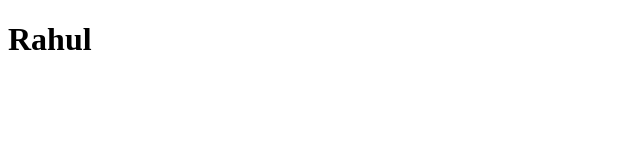
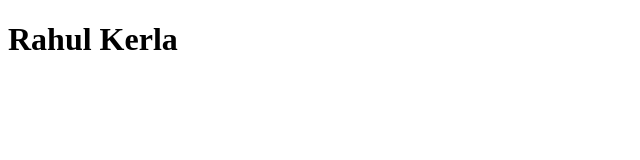
Before and after one commit to Rahulkerla01/HelloProject, a plain HTML site: page index.html in a window 1280 px wide. Shown: the whole page, without its empty margins (0-640 px from the left). Drawn offline with Linux system fonts and the light colour scheme.

Commit message:
basic changes

```diff
--- a/index.html
+++ b/index.html
@@ -7,6 +7,6 @@
     <title>FakeRepo</title>
 </head>
 <body>
-    <h1>Rahul</h1>
+    <h1>Rahul Kerla</h1>
 </body>
 </html>
```
